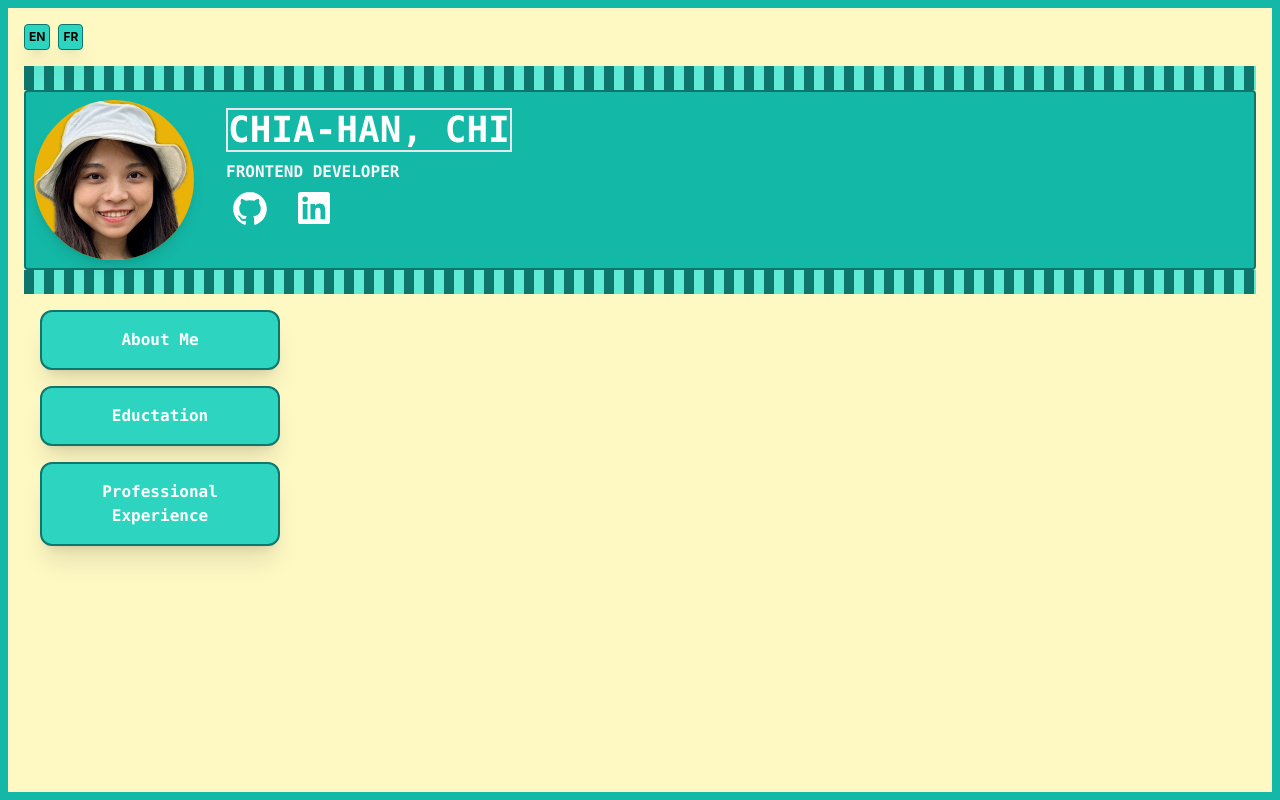
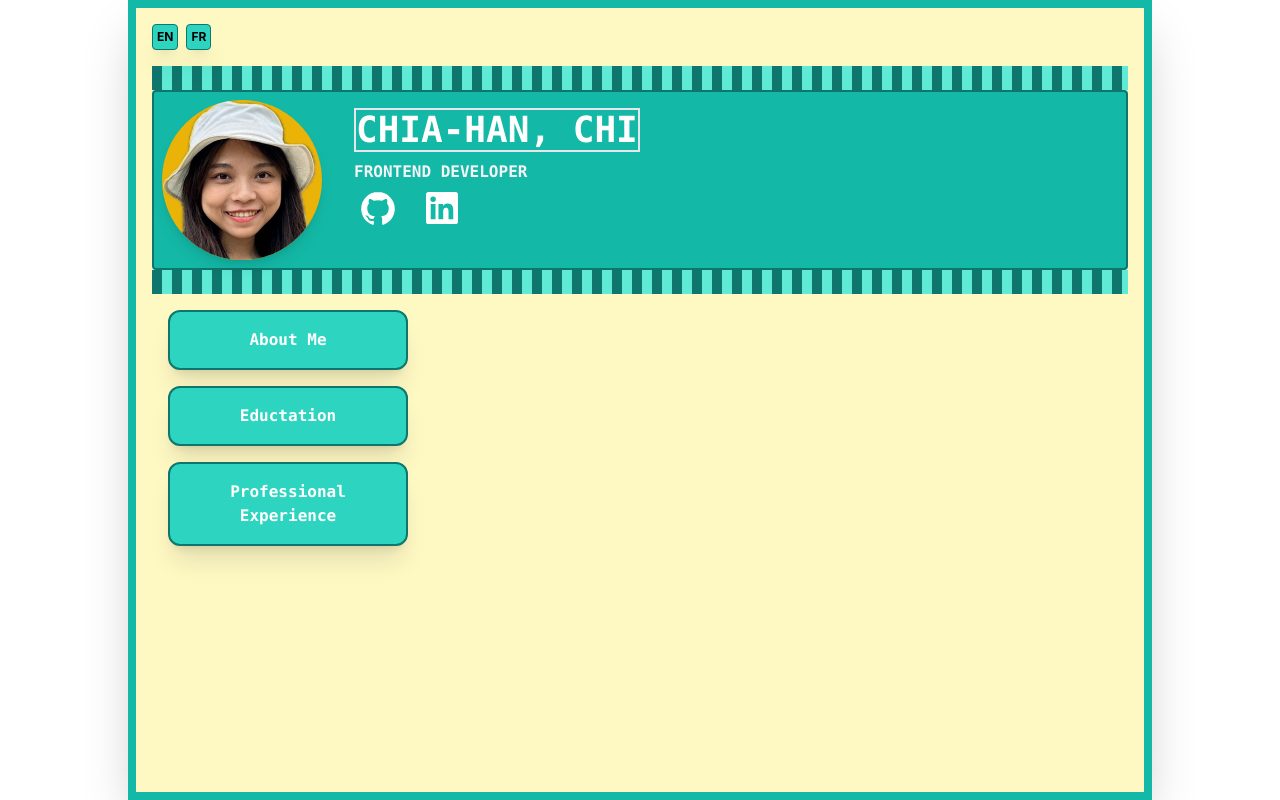
Before and after one commit to c-cchi/cv, a React (Create React App) app: page / in a window 1280 px wide. Built offline with nearby package versions, Linux system fonts and the light colour scheme; a web font is replaced by a local one.

Commit message:
feat: Add no scroll bar, max width

```diff
--- a/src/App.css
+++ b/src/App.css
@@ -2,6 +2,21 @@
 @tailwind components;
 @tailwind utilities;
 
+@layer utilities {
+  /* Hide scrollbar for Chrome, Safari and Opera */
+  .no-scrollbar::-webkit-scrollbar {
+    display: none;
+  }
+
+  /* Hide scrollbar for IE, Edge and Firefox */
+  .no-scrollbar {
+    -ms-overflow-style: none;
+    /* IE and Edge */
+    scrollbar-width: none;
+    /* Firefox */
+  }
+}
+
 .App-link {
   color: #61dafb;
 }
--- a/src/App.js
+++ b/src/App.js
@@ -24,7 +24,8 @@ function App() {
   };
 
   return (
-    <div class="bg-yellow-100 w-full h-screen items-center p-4 border-8 border-teal-500 overflow-y-scroll">
+    <div class="overflow-y-hidden max-w-screen-lg mx-auto shadow-2xl">
+      <div class="bg-yellow-100 w-full h-screen items-center p-4 border-8 border-teal-500 overflow-y-scroll no-scrollbar">
         <div class="flex space-x-2 pb-4">
           {availableLang.map((lang) => (
             <button
@@ -62,6 +63,7 @@ function App() {
           ))}
         </div>
       </div>
+    </div>
   );
 }
 
```
Lines whose indentation alone changed are shown as unchanged.
